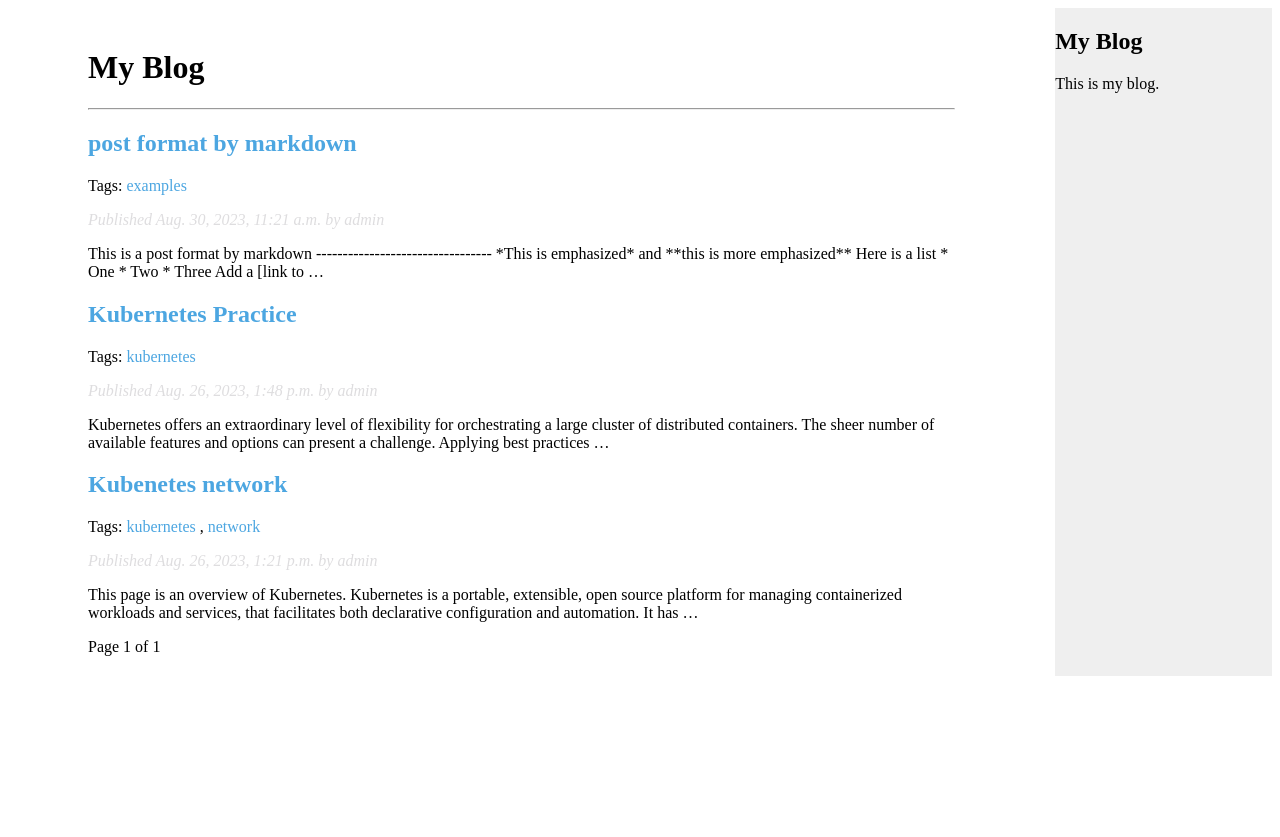
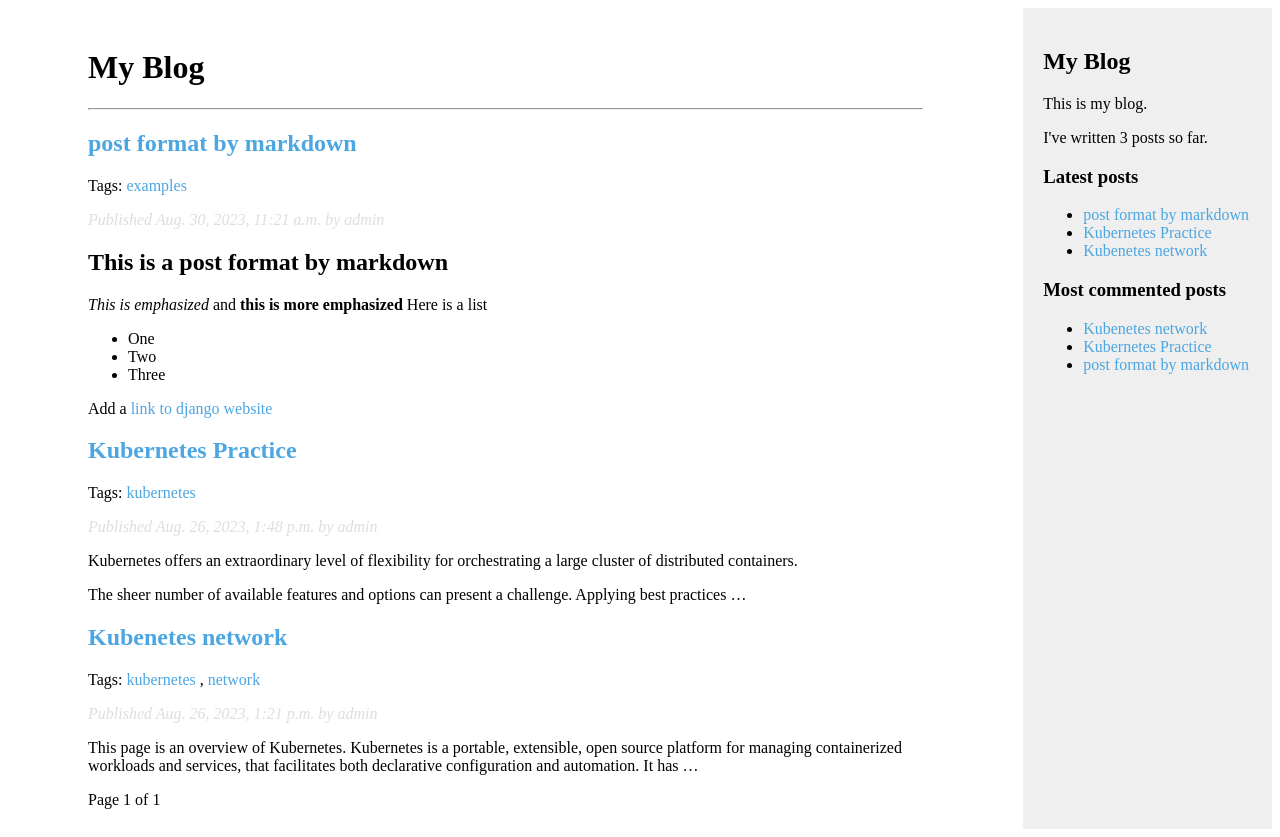
Before and after one commit to Jane1Q94/django_learnning, a Django app: page /blog/ in a window 1280 px wide. Before the commit the page ends 676 px from the top, so only its background shows below. Run offline with Django 4.2, Linux system fonts and the light colour scheme; data comes from the database, SQL or seed files in the repository; both versions use the stored data as it was after the commit; parts of the project's set-up code (start-up, migrations or seed data) failed here and were passed over.

Commit message:
feat: support custom template tag and filter

```diff
--- a/mysite/blog/static/css/blog.css
+++ b/mysite/blog/static/css/blog.css
@@ -15,8 +15,14 @@
 .sidebar {
     width: 20%;
     margin-left: 20px;
+    padding: 20px;
     right: 0;
     background-color: #EFEFEF;
+}
+
+.sidebar a {
+    color: #4CA6E1;
+    text-decoration: none;
 }
 
 .date {
--- a/mysite/blog/templates/blog/base.html
+++ b/mysite/blog/templates/blog/base.html
@@ -1,4 +1,6 @@
 {% load static %}
+{% load blog_tags %}
+{% get_most_commented_posts 5 %}
 <!DOCTYPE html>
 <html>
 <head>
@@ -14,7 +16,18 @@
 
         <div class="sidebar">
             <h2>My Blog </h2>
-            <p>This is my blog.</p>
+            <p>This is my blog. </p>
+            <p>I've written {% total_posts %} posts so far.</p>
+            <h3>Latest posts</h3>
+            {% show_latest_posts 3 %}
+            <h3>Most commented posts</h3>
+            <ul>
+                {% for post in most_commented_posts %}
+                    <li>
+                        <a href="{{ post.get_absolute_url }}">{{ post.title }}</a>
+                    </li>
+                {% endfor %}
+            </ul>
         </div>
     </div>
 
--- a/mysite/blog/templates/blog/post/detail.html
+++ b/mysite/blog/templates/blog/post/detail.html
@@ -1,4 +1,5 @@
 {% extends 'blog/base.html' %}
+{% load blog_tags %}
 {% block title %}
     {{ post.title }}
 {% endblock title %}
@@ -11,7 +12,8 @@
     <p class="date">
         Published {{ post.publish }} by {{ post.author }}
     </p>
-    {{ post.body|linebreaks }}
+    {% comment %} {{ post.body|linebreaks }} {% endcomment %}
+    {{ post.body|markdown }}
     <p>
         <a href="{% url 'blog:post_share' post.id %}">
             Share this post
--- /dev/null
+++ b/mysite/blog/templates/blog/post/latest_posts.html
@@ -0,0 +1,7 @@
+<ul>
+    {% for post in latest_posts %}
+        <li>
+            <a href="{{ post.get_absolute_url }}">{{ post.title }}</a>
+        </li>
+    {% endfor %}
+</ul>
--- a/mysite/blog/templates/blog/post/list.html
+++ b/mysite/blog/templates/blog/post/list.html
@@ -1,4 +1,5 @@
 {% extends "blog/base.html" %}
+{% load blog_tags %}
 {% block title %}My Blog{% endblock title %}
 {% block content %}
     <h1>My Blog</h1>
@@ -26,7 +27,8 @@
         <p class="date">
             Published {{ post.publish }} by {{ post.author }}
         </p>
-        {{ post.body|truncatewords:30|linebreaks }}
+        {% comment %} {{ post.body|truncatewords:30|linebreaks }} {% endcomment %}
+        {{ post.body|markdown|truncatewords_html:30 }}
     {% endfor %}
     {% comment %} {% include "blog/pagination.html" with page=page_obj %} {% endcomment %}
     {% include "blog/pagination.html" with page=posts %}
--- /dev/null
+++ b/mysite/blog/templatetags/blog_tags.py
@@ -0,0 +1,32 @@
+import markdown
+from django import template
+from django.utils.safestring import mark_safe
+from django.db.models import Count
+from ..models import Post
+
+register = template.Library()
+
+
+@register.simple_tag(name="total_posts")
+def total_posts():
+    return Post.published.count()
+
+
+@register.inclusion_tag('blog/post/latest_posts.html')
+def show_latest_posts(count=5):
+    latest_posts = Post.published.order_by('-publish')[:count]
+    # inclusion_tag must return a dictionary.
+    return {'latest_posts': latest_posts}
+
+
+@register.simple_tag(takes_context=True)
+def get_most_commented_posts(context, count=5):
+    most_commented_posts = Post.published.annotate(
+        total_comments=Count('comments')).order_by('-total_comments')[:count]
+    context['most_commented_posts'] = most_commented_posts
+    return ''
+
+
+@register.filter(name='markdown')
+def markdown_format(text):
+    return mark_safe(markdown.markdown(text))
```
Also changed, not shown: mysite/blog/templatetags/__init__.py (added), mysite/db.sqlite3.
